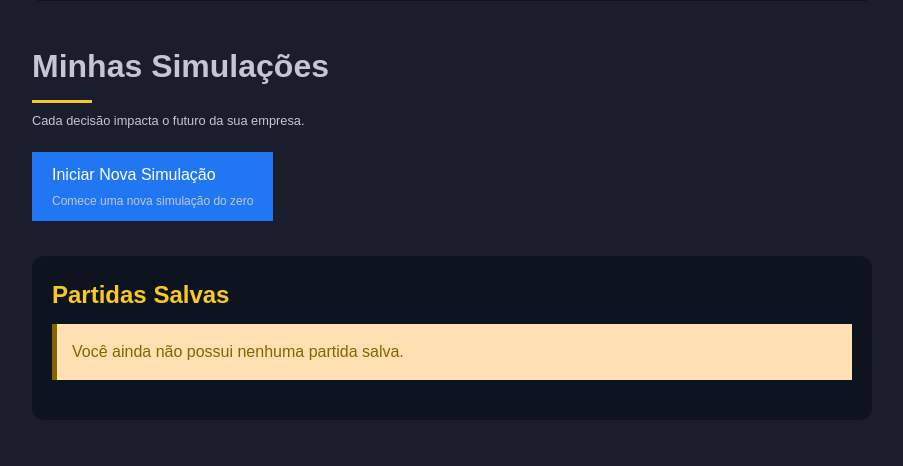
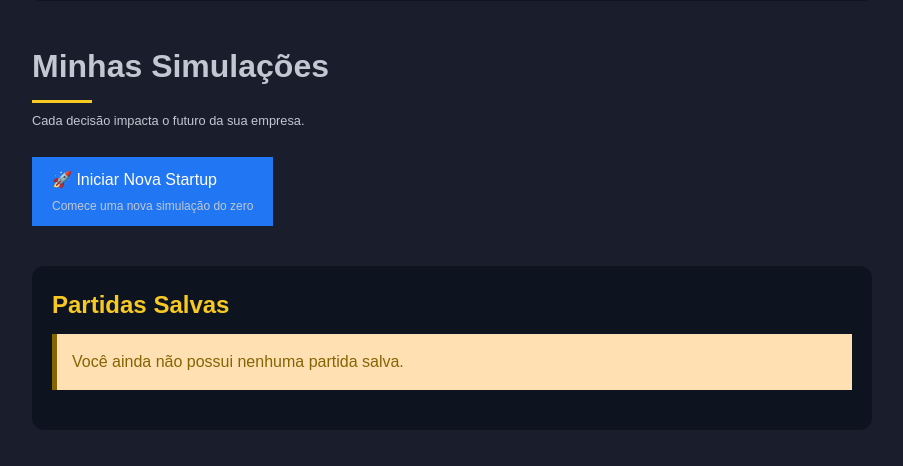
Before and after one commit to thiagopecli/venture_gotchi, a Django app: template templates/dashboard.html in a window 1280 px wide. Shown: the part 206-672 px from the top of the page, without its empty margins (188-1091 px from the left). Run offline with Django 5.2, Linux system fonts and the light colour scheme; the template is opened without the code that fills it, so the values that code supplies are empty.

Commit message:
Fix: alteração da box de nova simulação

```diff
--- a/templates/dashboard.html
+++ b/templates/dashboard.html
@@ -46,9 +46,9 @@
         <p class="game-hint">Cada decisão impacta o futuro da sua empresa.</p>
 
 
-        <div class="mb-30">
+        <div class="cta-box">
             <a href="{% url 'nova_partida' %}" class="btn btn-primary">
-                Iniciar Nova Simulação
+                🚀 Iniciar Nova Startup
                 <span class="btn-subtext">Comece uma nova simulação do zero</span>
             </a>
         </div>
```
